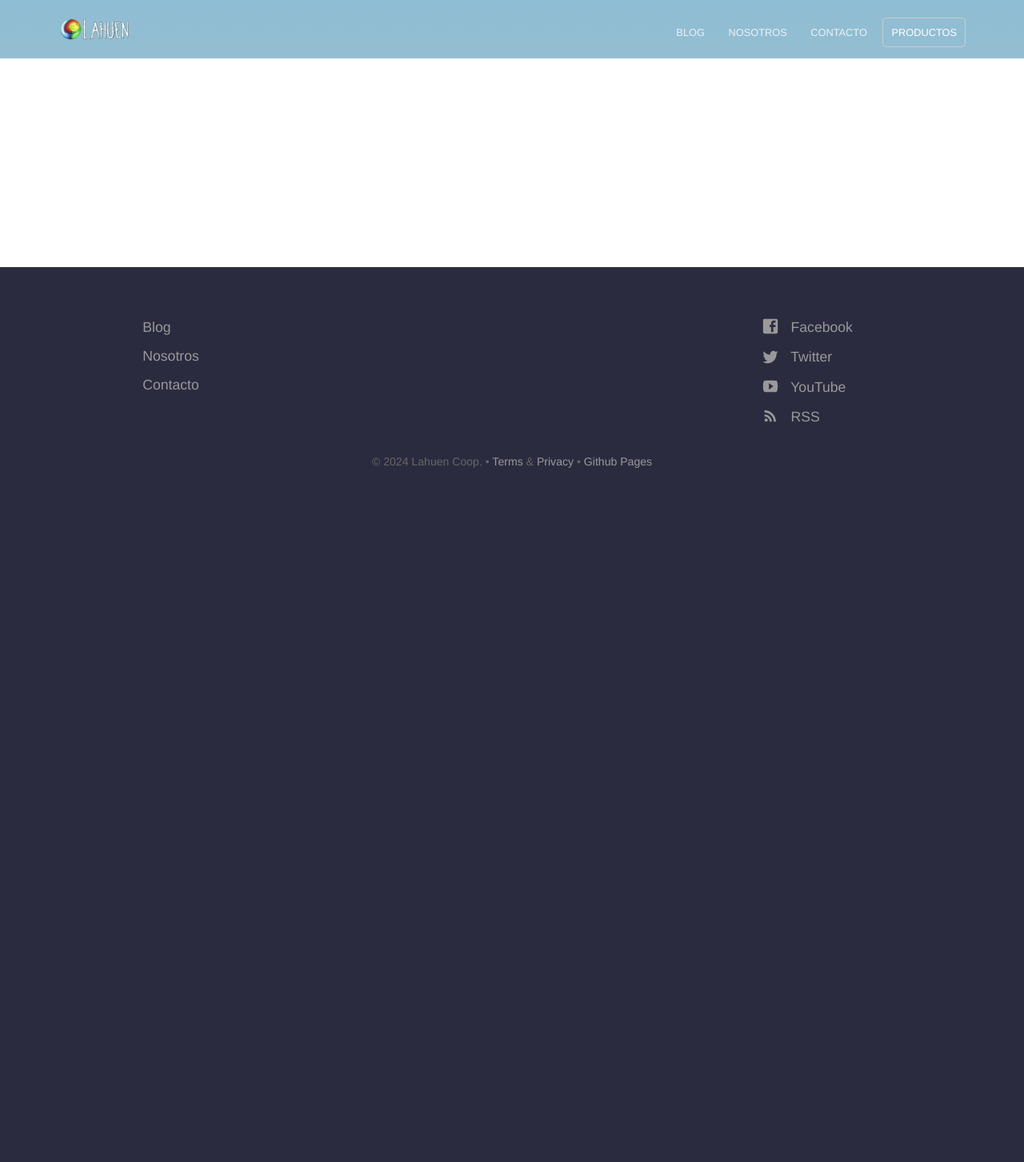
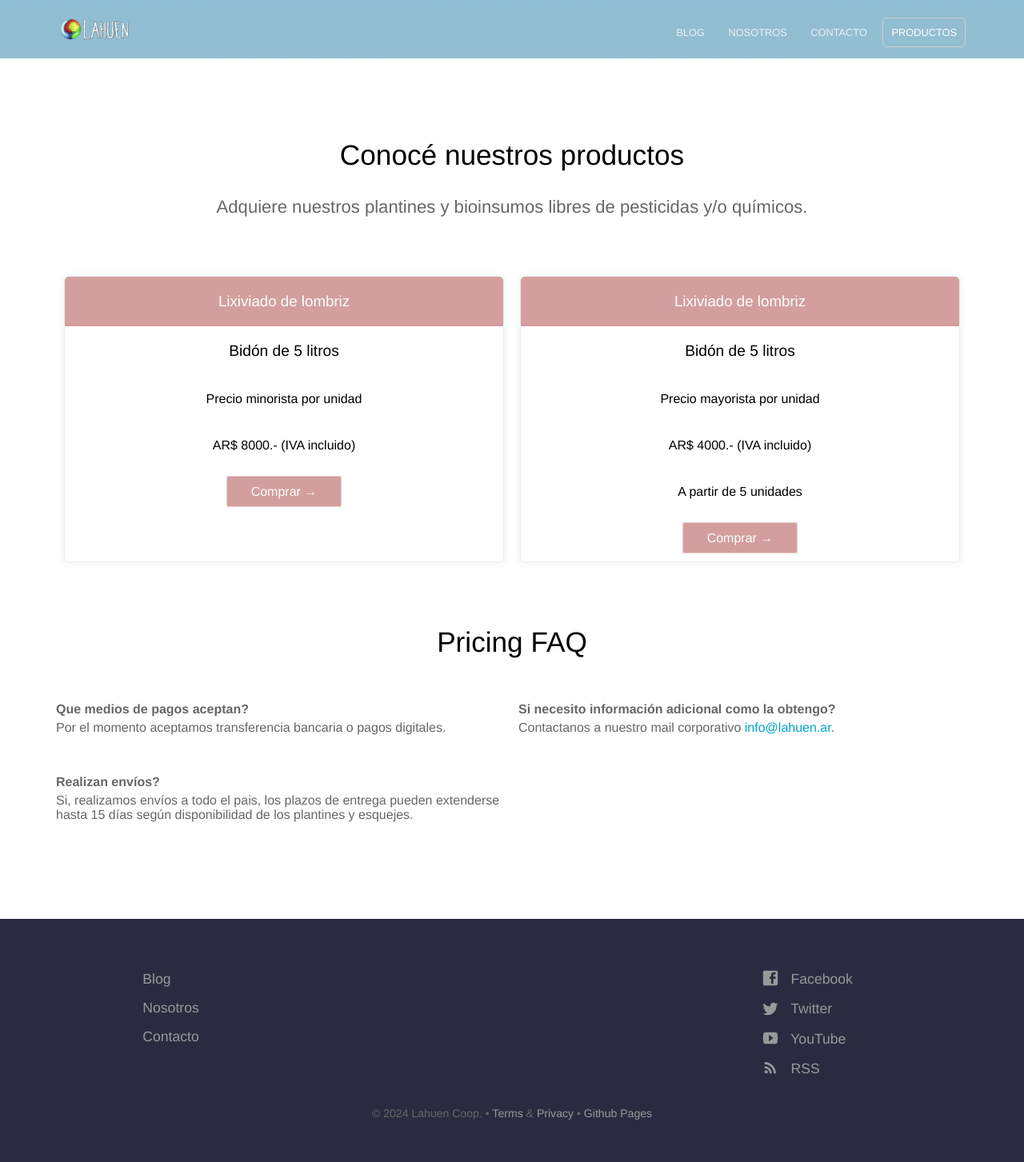
Before and after one commit to lahuen/lahuen, a Jekyll site: the page built from web/products.html, in a window 1280 px wide. Shown: the whole page at 80% size. Built offline with Jekyll 4.4.1, drawn with Linux system fonts in a browser that asks for light colours; before the commit the page ends 900 px from its top, so only the background shows below that; some of the changed lines change nothing that is shown.

Commit message:
fix desc products page lixi

```diff
--- a/web/products.html
+++ b/web/products.html
@@ -1,9 +1,7 @@
 ---
 title: Productos
 heading: Conocé nuestros productos
-description: >-
-  Contamos con experiencia en la fabricación de bioinsumos y fertilizantes orgánicos.
-Puedes adquirir plantines de cannabis que han sido cultivados con nuestros productos y te garantizamos que no contienen pesticidas ni químicos.
+description: Adquiere nuestros plantines y bioinsumos libres de pesticidas y/o químicos.
 pricing_table:
   - name: Lixiviado de lombriz
     color: "#D39E9E"
```
